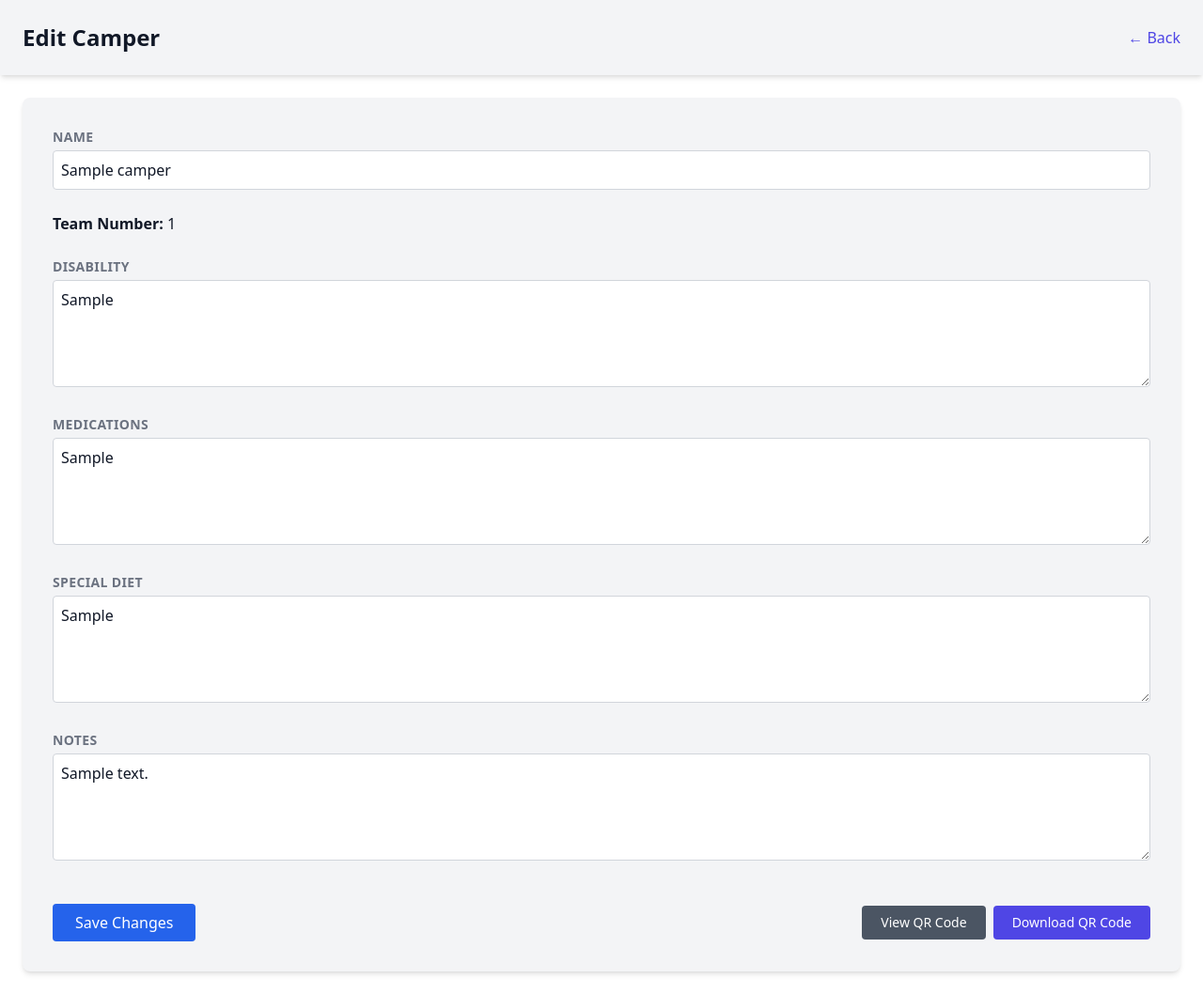
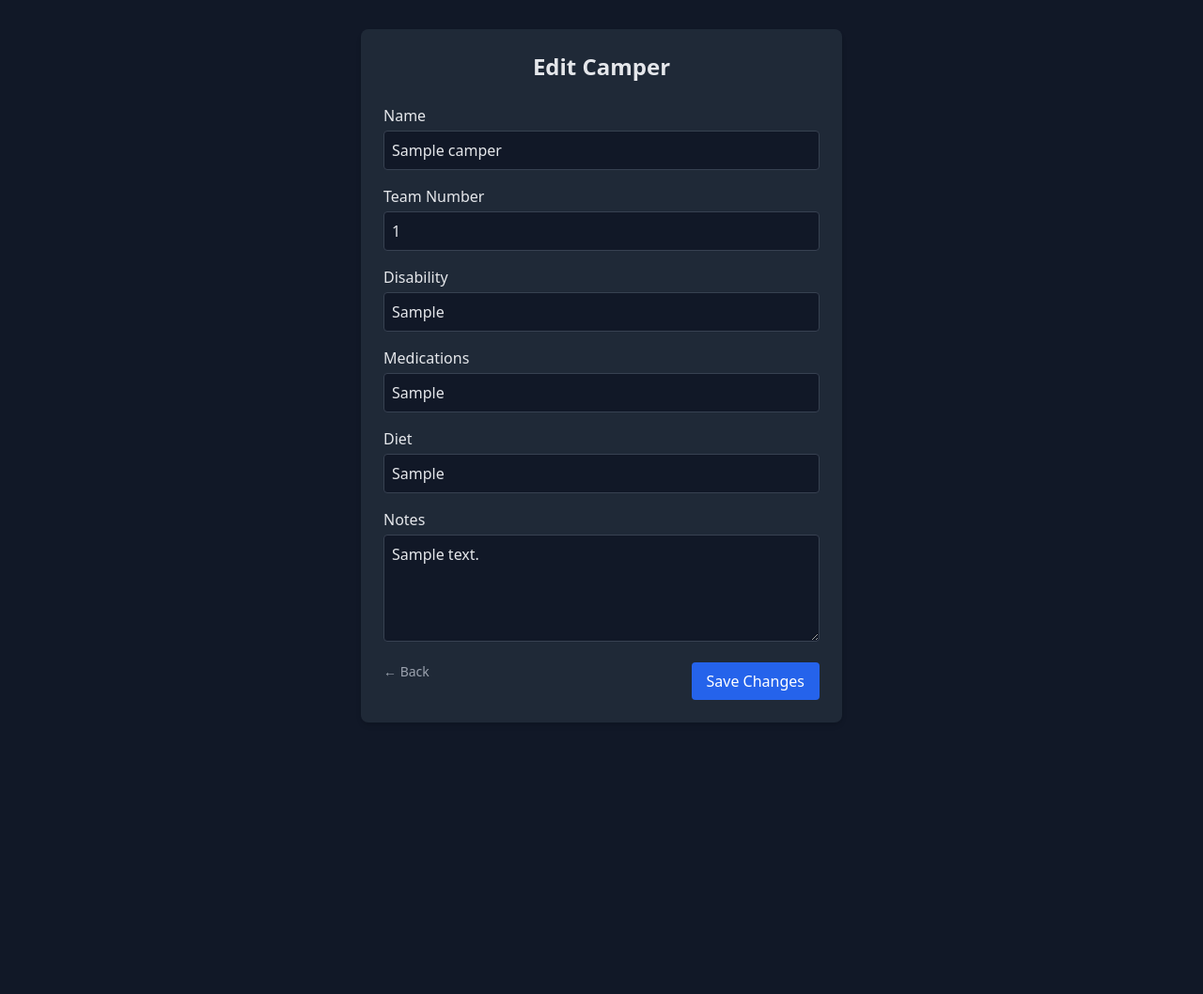
Before and after one commit to gezeebeezee/camper-db, a Flask app: page /edit_camper/1 in a window 1280 px wide. Shown: the whole page at 94% size. After the commit the page ends 769 px from the top, so only its background shows below. Run offline with Flask 3, Linux system fonts and the light colour scheme; a user stored in the database is signed in; tables that the repository leaves empty hold one stand-in row (values such as "Sample post"); some libraries are stand-ins or nearby versions.

Commit message:
Fixed permissions on edit_camper.html.

```diff
--- a/app/templates/edit_camper.html
+++ b/app/templates/edit_camper.html
@@ -1,87 +1,73 @@
+<!-- templates/edit_camper.html -->
 <!DOCTYPE html>
 <html lang="en">
 <head>
   <meta charset="UTF-8" />
-  <meta name="viewport" content="width=device-width, initial-scale=1" />
   <title>Edit Camper</title>
-  <script>
-    tailwind.config = { darkMode: 'class' }
-  </script>
   <script src="https://cdn.tailwindcss.com"></script>
 </head>
-<body class="bg-white text-gray-900 dark:bg-gray-900 dark:text-gray-200 min-h-screen transition-colors duration-300 flex flex-col">
+<body class="bg-gray-900 text-gray-200 min-h-screen flex items-center justify-center px-4">
+  <div class="bg-gray-800 p-6 rounded-lg shadow-md w-full max-w-lg">
+    <h2 class="text-2xl font-bold mb-6 text-center">Edit Camper</h2>
+    <form method="POST">
 
-  <header class="p-6 bg-gray-100 dark:bg-gray-800 shadow-md flex justify-between items-center">
-    <h1 class="text-2xl font-bold">Edit Camper</h1>
-    <a href="{{ url_for('main.index') }}" class="text-indigo-600 dark:text-indigo-400 hover:underline">← Back</a>
-  </header>
+      <!-- Name -->
+      <label class="block mb-4">
+        <span>Name</span>
+        <input name="name" type="text" value="{{ camper.name }}"
+               class="w-full mt-1 p-2 border border-gray-700 rounded bg-gray-900 text-gray-200 placeholder-gray-400"
+               {% if current_user.role == 'counselor' %}readonly{% endif %} />
+      </label>
 
-  <main class="flex-grow p-6">
-    <form action="{{ url_for('main.edit_camper', id=camper.id) }}" method="POST"
-          class="bg-gray-100 dark:bg-gray-800 rounded-lg shadow-md p-8 space-y-6 w-full max-w-full mx-auto">
+      <!-- Team Number -->
+      <label class="block mb-4">
+        <span>Team Number</span>
+        <input name="team_number" type="number" min="1" value="{{ camper.team_number }}"
+              class="w-full mt-1 p-2 border border-gray-700 rounded bg-gray-900 text-gray-200 placeholder-gray-400"
+              {% if current_user.role in ['counselor', 'leader'] %}readonly{% endif %} />
+      </label>
 
-      <div>
-        <label for="name" class="block text-sm font-semibold text-gray-500 dark:text-gray-400 uppercase tracking-wide mb-1">Name</label>
-        <input type="text" name="name" id="name" required value="{{ camper.name }}"
-               class="w-full p-2 rounded border border-gray-300 dark:border-gray-700 bg-white dark:bg-gray-900 text-gray-900 dark:text-gray-200" />
-      </div>
 
-      {% if current_user.team_number is none %}
-        <label class="block mb-4">
-          <span>Team Number</span>
-          <input name="team_number" type="number" required min="1"
-                value="{{ camper.team_number }}"
-                class="w-full mt-1 p-2 border rounded bg-gray-900 placeholder-gray-200 text-gray-200"
-                placeholder="e.g., 5" />
-        </label>
-      {% else %}
-        <p class="mb-4"><strong>Team Number:</strong> {{ camper.team_number }}</p>
-      {% endif %}
+      <!-- Disability -->
+      <label class="block mb-4">
+        <span>Disability</span>
+        <input name="disability" type="text" value="{{ camper.disability }}"
+               class="w-full mt-1 p-2 border border-gray-700 rounded bg-gray-900 text-gray-200 placeholder-gray-400"
+               {% if current_user.role == 'counselor' %}readonly{% endif %} />
+      </label>
 
-      <div>
-        <label for="disability" class="block text-sm font-semibold text-gray-500 dark:text-gray-400 uppercase tracking-wide mb-1">Disability</label>
-        <textarea name="disability" id="disability" rows="4"
-                  class="w-full p-2 rounded border border-gray-300 dark:border-gray-700 bg-white dark:bg-gray-900 text-gray-900 dark:text-gray-200 resize-y">{{ camper.disability }}</textarea>
-      </div>
+      <!-- Medications -->
+      <label class="block mb-4">
+        <span>Medications</span>
+        <input name="medications" type="text" value="{{ camper.medications }}"
+               class="w-full mt-1 p-2 border border-gray-700 rounded bg-gray-900 text-gray-200 placeholder-gray-400"
+               {% if current_user.role == 'counselor' %}readonly{% endif %} />
+      </label>
 
-      <div>
-        <label for="medications" class="block text-sm font-semibold text-gray-500 dark:text-gray-400 uppercase tracking-wide mb-1">Medications</label>
-        <textarea name="medications" id="medications" rows="4"
-                  class="w-full p-2 rounded border border-gray-300 dark:border-gray-700 bg-white dark:bg-gray-900 text-gray-900 dark:text-gray-200 resize-y">{{ camper.medications }}</textarea>
-      </div>
+      <!-- Diet -->
+      <label class="block mb-4">
+        <span>Diet</span>
+        <input name="diet" type="text" value="{{ camper.diet }}"
+               class="w-full mt-1 p-2 border border-gray-700 rounded bg-gray-900 text-gray-200 placeholder-gray-400" />
+      </label>
 
-      <div>
-        <label for="diet" class="block text-sm font-semibold text-gray-500 dark:text-gray-400 uppercase tracking-wide mb-1">Special Diet</label>
-        <textarea name="diet" id="diet" rows="4"
-                  class="w-full p-2 rounded border border-gray-300 dark:border-gray-700 bg-white dark:bg-gray-900 text-gray-900 dark:text-gray-200 resize-y">{{ camper.diet }}</textarea>
-      </div>
+      <!-- Notes -->
+      <label class="block mb-4">
+        <span>Notes</span>
+        <textarea name="notes" rows="4"
+                  class="w-full mt-1 p-2 border border-gray-700 rounded bg-gray-900 text-gray-200 placeholder-gray-400">{{ camper.notes }}</textarea>
+      </label>
 
-      <div>
-        <label for="notes" class="block text-sm font-semibold text-gray-500 dark:text-gray-400 uppercase tracking-wide mb-1">Notes</label>
-        <textarea name="notes" id="notes" rows="4"
-                  class="w-full p-2 rounded border border-gray-300 dark:border-gray-700 bg-white dark:bg-gray-900 text-gray-900 dark:text-gray-200 resize-y">{{ camper.notes }}</textarea>
-      </div>
-
-      <div class="flex flex-wrap items-center justify-between gap-4 pt-4">
+      <!-- Submit -->
+      <div class="flex justify-between">
+        <a href="{{ url_for('main.index') }}"
+           class="text-sm text-gray-400 hover:underline">← Back</a>
         <button type="submit"
-                class="bg-blue-600 hover:bg-blue-700 text-white px-6 py-2 rounded transition-colors duration-300">
+                class="bg-blue-600 hover:bg-blue-700 text-white py-2 px-4 rounded">
           Save Changes
         </button>
-
-        <div class="flex gap-2">
-          <a href="{{ url_for('static', filename='qrcodes/' + camper.qr_token + '.png') }}" target="_blank"
-             class="bg-gray-600 hover:bg-gray-700 text-white px-5 py-2 rounded text-sm transition-colors duration-300">
-            View QR Code
-          </a>
-
-          <a href="{{ url_for('static', filename='qrcodes/' + camper.qr_token + '.png') }}" download
-             class="bg-indigo-600 hover:bg-indigo-700 text-white px-5 py-2 rounded text-sm transition-colors duration-300">
-            Download QR Code
-          </a>
-        </div>
       </div>
     </form>
-  </main>
-
+  </div>
 </body>
 </html>
--- a/app/templates/index.html
+++ b/app/templates/index.html
@@ -144,7 +144,7 @@
         </a>
 
         {% if current_user.role == 'admin'
-          or (current_user.role == 'team_leader' and camper.team_number == current_user.team_number)
+          or (current_user.role == 'leader' and camper.team_number == current_user.team_number)
           or (current_user.role == 'counselor' and camper.team_number == current_user.team_number) %}
         <div class="flex space-x-2">
           <a href="{{ url_for('main.edit_camper', id=camper.id) }}"
```
